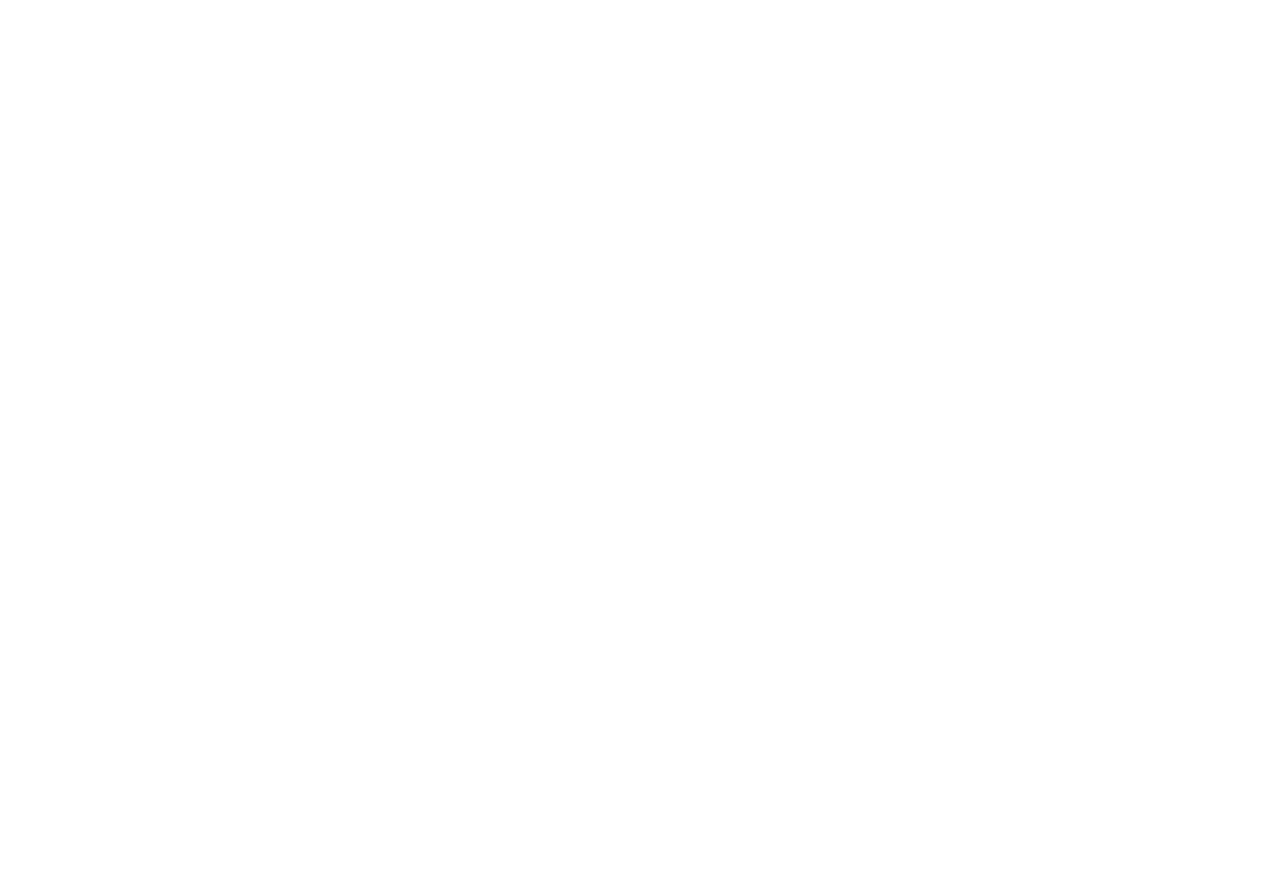
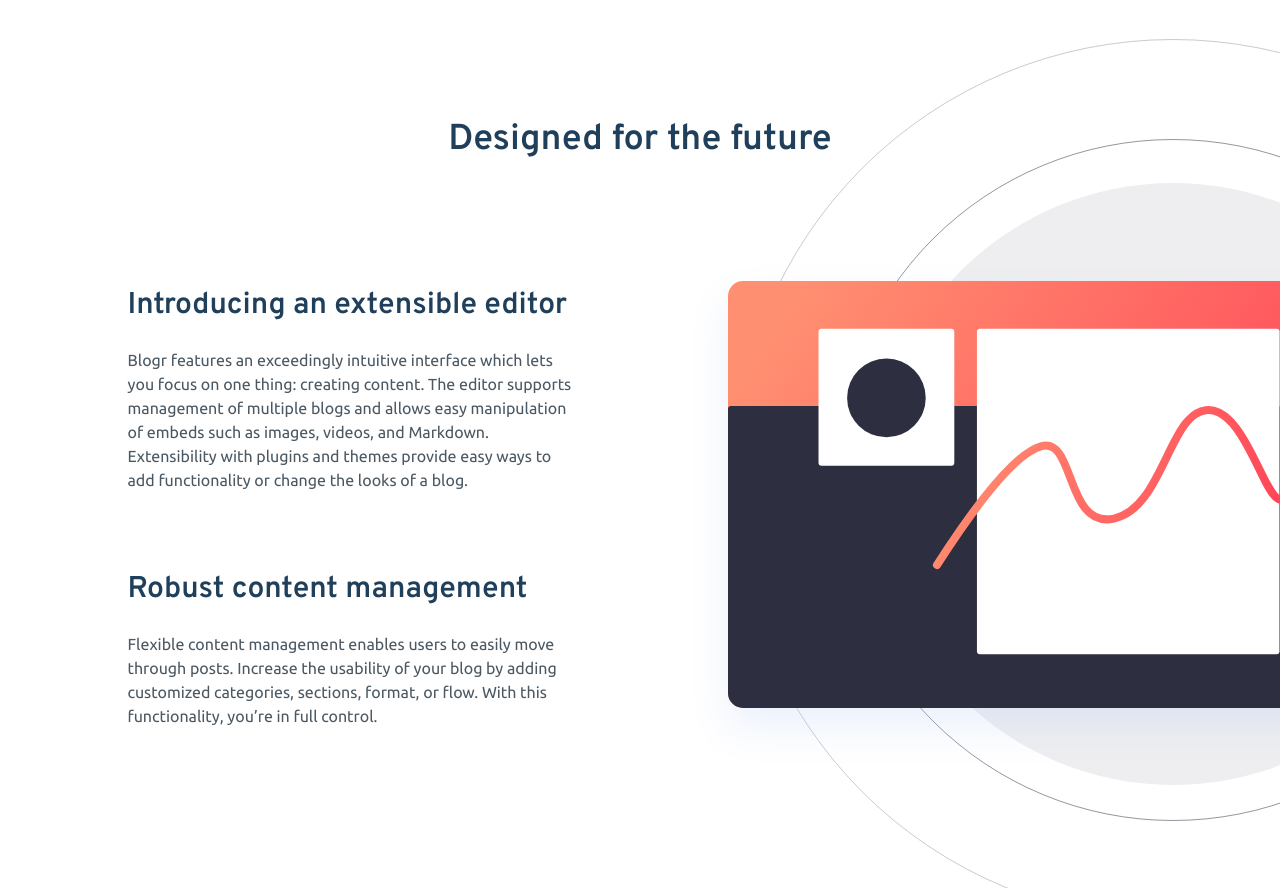
Before and after one commit to MaorBezalel/landing-pages, a React (Vite) app: page /blogr in a window 1280 px wide. Shown: the part 600-1488 px from the top of the page. Before the commit the page ends 800 px from the top, so only its background shows below. Built offline with nearby package versions, Linux system fonts and the light colour scheme.

Commit message:
feat: Add `AboutSection` layout to Blogr page

```diff
--- a/src/pages/blogr/Blogr.page.tsx
+++ b/src/pages/blogr/Blogr.page.tsx
@@ -1,17 +1,20 @@
 import { usePageConfig } from '@/hooks';
 import { Wrapper } from '@/layouts';
-import { Header, PrimaryNavigation, Hero } from '@/pages/blogr/layouts';
+import { Header, PrimaryNavigation, Hero, AboutSection } from '@/pages/blogr/layouts';
 
 export default function Blogr() {
     usePageConfig({ title: 'Blogr landing page', page: 'blogr' });
+
     return (
-        <Wrapper>
+        <Wrapper className="grid min-h-[100dvh] grid-rows-[auto_1fr_auto] gap-y-40 overflow-hidden">
             <Header>
                 <PrimaryNavigation />
                 <Hero />
             </Header>
 
-            <main></main>
+            <main className="">
+                <AboutSection />
+            </main>
 
             <footer></footer>
         </Wrapper>
--- /dev/null
+++ b/src/pages/blogr/layouts/AboutSection.layout.tsx
@@ -0,0 +1,85 @@
+import illustrationEditorDesktop from '@/assets/blogr/images/illustration-editor-desktop.svg';
+import illustrationEditorMobile from '@/assets/blogr/images/illustration-editor-mobile.svg';
+
+export function AboutSection() {
+    const subsections = [
+        {
+            title: 'Introducing an extensible editor',
+            description:
+                'Blogr features an exceedingly intuitive interface which lets you focus on one thing: creating content. The editor supports management of multiple blogs and allows easy manipulation of embeds such as images, videos, and Markdown. Extensibility with plugins and themes provide easy ways to add functionality or change the looks of a blog.',
+            span: 'row-[1/2] col-[1/2]',
+        },
+        {
+            title: 'Robust content management',
+            description:
+                'Flexible content management enables users to easily move through posts. Increase the usability of your blog by adding customized categories, sections, format, or flow. With this functionality, you’re in full control.',
+            span: 'row-[2/3] col-[1/2]',
+        },
+    ];
+
+    return (
+        <section
+            className="container relative flex flex-col gap-32
+            tablet-lg:gap-20
+            tablet-md:gap-10"
+        >
+            <h2
+                className="text-center text-6xl font-[700] text-blogr-very-dark-blue
+                desktop-lg:text-5xl
+                desktop-md:text-4xl
+                tablet-sm:text-3xl
+                mobile-lg:text-2xl"
+            >
+                Designed for the future
+            </h2>
+
+            <div
+                className="tablet-md:item-center grid grid-cols-[1fr_1fr] grid-rows-[repeat(2,1)] gap-x-32
+                gap-y-20
+                desktop-md:gap-x-60
+                desktop-sm:gap-x-32 tablet-lg:gap-x-10
+                tablet-lg:gap-y-10
+                tablet-md:flex tablet-md:flex-col tablet-md:items-center tablet-md:justify-center"
+            >
+                {subsections.map((section, index) => (
+                    <section
+                        key={index}
+                        className={`flex flex-col gap-6 ${section.span}
+                        tablet-lg:gap-4
+                        tablet-md:order-1
+                        tablet-md:items-center tablet-md:justify-center tablet-md:px-10 tablet-md:text-center
+                        mobile-lg:px-6`}
+                    >
+                        <h3
+                            className="text-4xl font-[700] text-blogr-very-dark-blue
+                            desktop-lg:text-3xl
+                            tablet-lg:text-2xl
+                            tablet-md:text-3xl"
+                        >
+                            {section.title}
+                        </h3>
+                        <p
+                            className="text-lg text-blogr-very-dark-grayish-blue
+                            desktop-lg:text-base
+                            tablet-lg:text-sm"
+                        >
+                            {section.description}
+                        </p>
+                    </section>
+                ))}
+                <img
+                    srcSet={`${illustrationEditorMobile} 768w, ${illustrationEditorDesktop} 1440w`}
+                    sizes="(max-width: 768px) 768px, (min-width: 769px) 1440px"
+                    src={illustrationEditorDesktop}
+                    alt="Editor illustration"
+                    className="absolute start-[calc(50%+12rem)] top-[calc(50%+3rem)] col-[2/3] row-[1/3] -translate-y-1/2
+                    desktop-lg:start-[calc(50%+10rem)]
+                    desktop-md:start-[calc(50%+3rem)] desktop-md:top-[calc(50%+3.5rem)]
+                    tablet-md:static tablet-md:h-[331px] tablet-md:w-[406px] tablet-md:-translate-y-0
+                    mobile-lg:h-[305px] mobile-lg:w-full
+                    mobile-md:h-[245px] mobile-md:w-full"
+                />
+            </div>
+        </section>
+    );
+}
--- a/src/pages/blogr/layouts/Header.layout.tsx
+++ b/src/pages/blogr/layouts/Header.layout.tsx
@@ -4,7 +4,7 @@
             className="relative w-full rounded-es-[80px] bg-blogr-image-pattern-intro-desktop bg-auto bg-[25%_50%] bg-no-repeat
             tablet-md:bg-blogr-image-pattern-intro-mobile tablet-md:bg-[35%_35%]"
         >
-            <div className="container-highlight container relative z-10 flex h-[70dvh] flex-col py-8">{children}</div>
+            <div className="container relative z-10 flex h-[70dvh] flex-col py-8">{children}</div>
         </header>
     );
 }
--- a/src/pages/blogr/layouts/index.tsx
+++ b/src/pages/blogr/layouts/index.tsx
@@ -1,3 +1,4 @@
 export { Header } from '@/pages/blogr/layouts/Header.layout';
 export { PrimaryNavigation } from '@/pages/blogr/layouts/PrimaryNavigation.layout';
 export { Hero } from '@/pages/blogr/layouts/Hero.layout';
+export { AboutSection } from '@/pages/blogr/layouts/AboutSection.layout';
```
